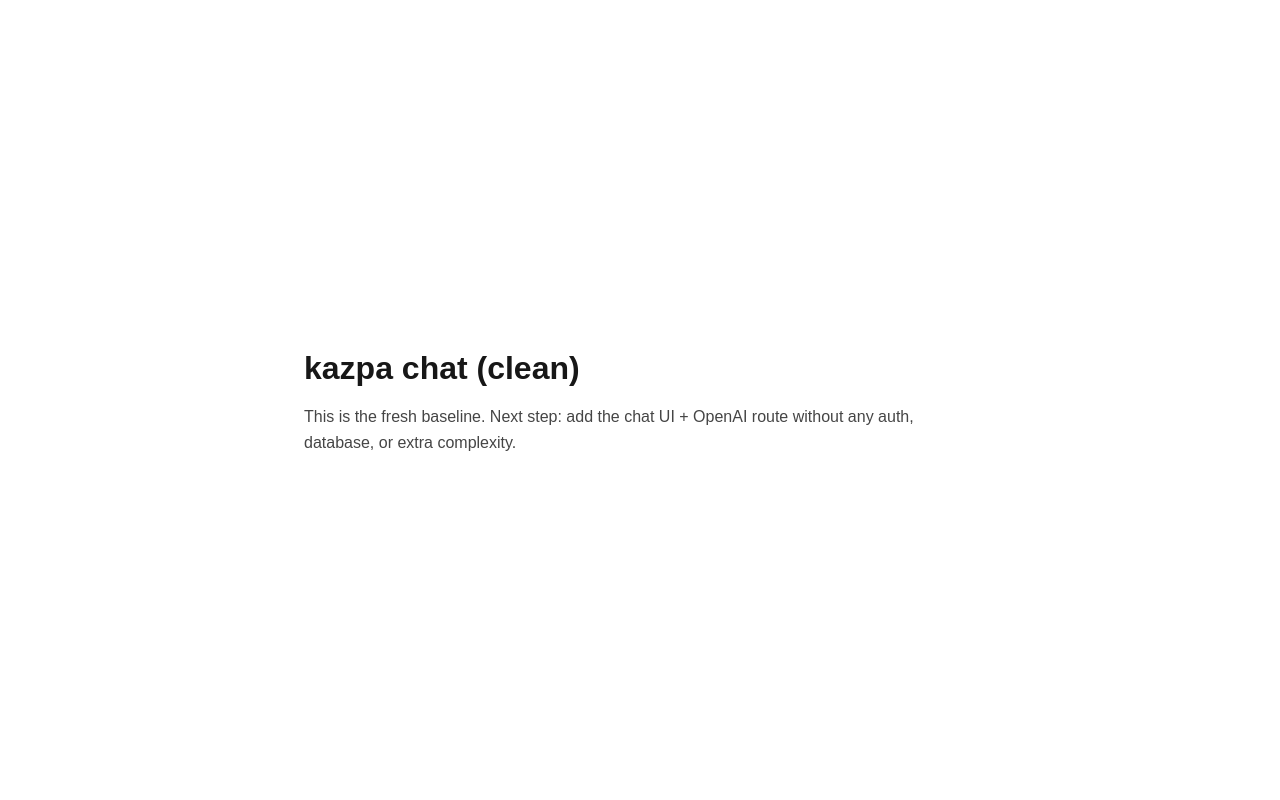
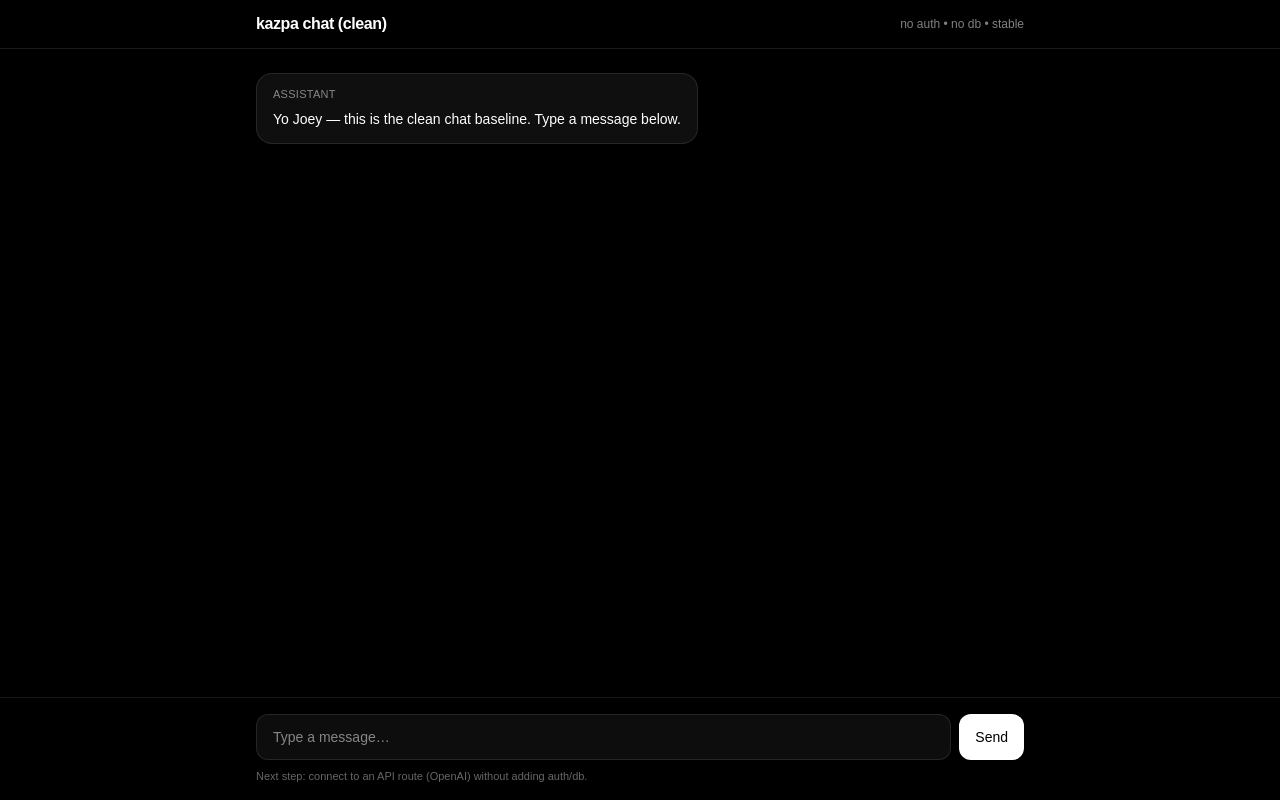
Before and after one commit to jguarino17/kazpa-chat-clean, a Next.js app: page / in a window 1280 px wide. Built offline with nearby package versions, Linux system fonts and the light colour scheme.

Commit message:
Fix local dev + restore clean chat UI

```diff
--- a/app/page.tsx
+++ b/app/page.tsx
@@ -1,15 +1,104 @@
-export default function Home() {
+"use client";
+
+import { useEffect, useRef, useState } from "react";
+
+type Msg = {
+  id: string;
+  role: "user" | "assistant";
+  content: string;
+};
+
+export default function Page() {
+  const [input, setInput] = useState("");
+  const [messages, setMessages] = useState<Msg[]>([
+    {
+      id: "m1",
+      role: "assistant",
+      content: "Yo Joey — this is the clean chat baseline. Type a message below.",
+    },
+  ]);
+
+  const bottomRef = useRef<HTMLDivElement | null>(null);
+
+  useEffect(() => {
+    bottomRef.current?.scrollIntoView({ behavior: "smooth" });
+  }, [messages.length]);
+
+  function send() {
+    const text = input.trim();
+    if (!text) return;
+
+    const userMsg: Msg = { id: crypto.randomUUID(), role: "user", content: text };
+    const assistantMsg: Msg = {
+      id: crypto.randomUUID(),
+      role: "assistant",
+      content: `Got it: "${text}" (wire OpenAI next)`,
+    };
+
+    setMessages((prev) => [...prev, userMsg, assistantMsg]);
+    setInput("");
+  }
+
   return (
-    <main style={{ minHeight: "100vh", display: "grid", placeItems: "center" }}>
-      <div style={{ maxWidth: 720, padding: 24 }}>
-        <h1 style={{ fontSize: 32, fontWeight: 700, marginBottom: 12 }}>
-          kazpa chat (clean)
-        </h1>
-        <p style={{ opacity: 0.8, lineHeight: 1.6 }}>
-          This is the fresh baseline. Next step: add the chat UI + OpenAI route
-          without any auth, database, or extra complexity.
-        </p>
-      </div>
+    <main className="min-h-screen bg-black text-white flex flex-col">
+      <header className="border-b border-white/10 px-4 py-3">
+        <div className="max-w-3xl mx-auto flex items-center justify-between">
+          <div className="font-semibold tracking-tight">kazpa chat (clean)</div>
+          <div className="text-xs text-white/50">no auth • no db • stable</div>
+        </div>
+      </header>
+
+      <section className="flex-1 px-4 py-6">
+        <div className="max-w-3xl mx-auto space-y-3">
+          {messages.map((m) => (
+            <div
+              key={m.id}
+              className={`flex ${m.role === "user" ? "justify-end" : "justify-start"}`}
+            >
+              <div
+                className={`max-w-[85%] rounded-2xl px-4 py-3 text-sm leading-relaxed border ${
+                  m.role === "user"
+                    ? "bg-white/10 border-white/10"
+                    : "bg-white/[0.06] border-white/10"
+                }`}
+              >
+                <div className="text-[11px] uppercase tracking-wide text-white/50 mb-1">
+                  {m.role}
+                </div>
+                <div className="whitespace-pre-wrap">{m.content}</div>
+              </div>
+            </div>
+          ))}
+          <div ref={bottomRef} />
+        </div>
+      </section>
+
+      <footer className="border-t border-white/10 px-4 py-4">
+        <div className="max-w-3xl mx-auto flex gap-2">
+          <input
+            value={input}
+            onChange={(e) => setInput(e.target.value)}
+            onKeyDown={(e) => {
+              if (e.key === "Enter" && !e.shiftKey) {
+                e.preventDefault();
+                send();
+              }
+            }}
+            placeholder="Type a message…"
+            className="flex-1 rounded-xl bg-white/5 border border-white/10 px-4 py-3 text-sm outline-none focus:border-white/25"
+          />
+          <button
+            onClick={send}
+            className="rounded-xl bg-white text-black px-4 py-3 text-sm font-medium hover:opacity-90"
+          >
+            Send
+          </button>
+        </div>
+
+        <div className="max-w-3xl mx-auto mt-2 text-[11px] text-white/40">
+          Next step: connect to an API route (OpenAI) without adding auth/db.
+        </div>
+      </footer>
     </main>
   );
 }
--- a/next.config.ts
+++ b/next.config.ts
@@ -2,7 +2,7 @@ import type { NextConfig } from "next";
 
 const nextConfig: NextConfig = {
   /* config options here */
-  reactCompiler: true,
+  reactCompiler: false,
 };
 
 export default nextConfig;
```
Also changed, not shown: 1 other file (tests, documents, lock files or other folders).
